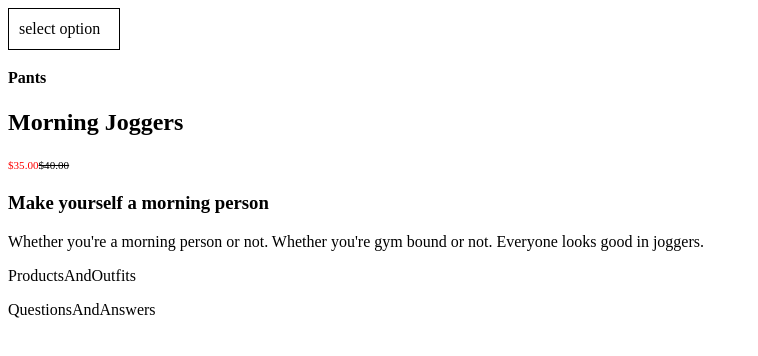
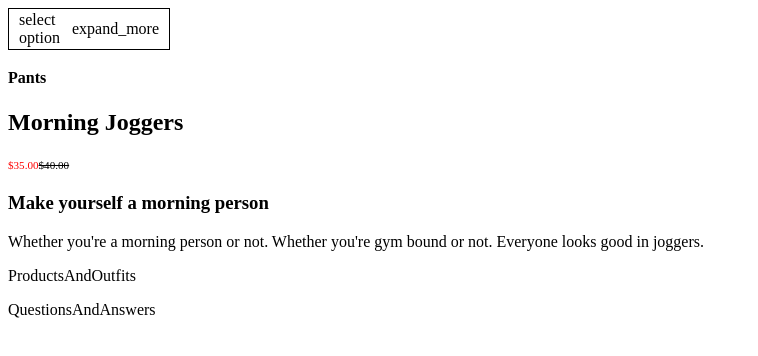
Before and after one commit to marios-retail-store/retail-app, a React app: page / in a window 1280 px wide. Shown: the top 356 px of the page, without its empty margins (0-758 px from the left). Built offline with nearby package versions, Linux system fonts and the light colour scheme; the HTML template or start-up script is replaced by a standard one.

Commit message:
added arrow icon for dropdown

```diff
--- a/client/src/components/overview/custom_dropdown/CustomDropdown.jsx
+++ b/client/src/components/overview/custom_dropdown/CustomDropdown.jsx
@@ -6,11 +6,12 @@ const heigth = 40;
 
 const Container = styled('div')`
   height: ${heigth}px;
-  width: 100px;
+  width: 150px;
   position: relative;
 `;
 
 const DropdownStyle = styled('div')`
+  user-select: none;
   height: ${heigth}px;
   width: 100%;
   display: flex;
@@ -22,15 +23,26 @@ const DropdownStyle = styled('div')`
   &:hover {
     background-color: rgb(230, 230, 230);
   }
+  &:active {
+    background-color: rgb(215, 215, 215);
+  }
 `;
 
 const Selector = styled(DropdownStyle)`
-  z-index: 99;
+  z-index: 50;
 `;
 
 const Option = styled(DropdownStyle)`
-  z-index: 98;
+  z-index: 49;
   top: ${(props) => `${heigth + props.index * heigth}px`};
+`;
+
+const ArrowStyle = styled('span')`
+  ${'' /* justify-content: flex-end; */}
+  margin-left: auto;
+  padding-right: 10px;
+  z-index: 51;
+  font-variation-settings: 'FILL' 0, 'wght' 400, 'GRAD' 0, 'opsz' 48;
 `;
 
 function CustomDropdown({ placeholder, options }) {
@@ -61,6 +73,9 @@ function CustomDropdown({ placeholder, options }) {
         }}
       >
         {selected}
+        <ArrowStyle className="material-symbols-outlined">
+          {open ? 'expand_less' : 'expand_more'}
+        </ArrowStyle>
       </Selector>
       {open && options.map((option, index) => (
         <Option
```
